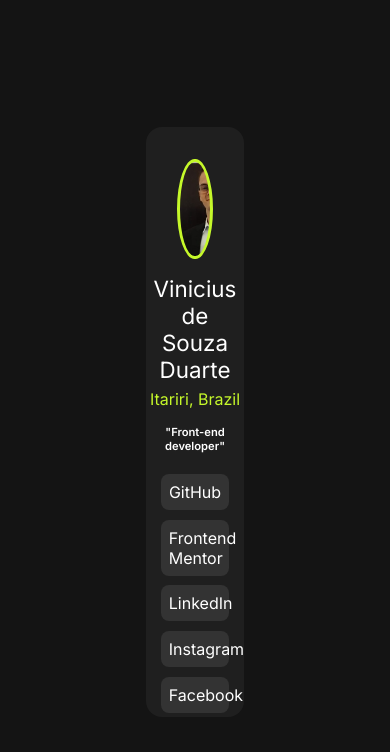
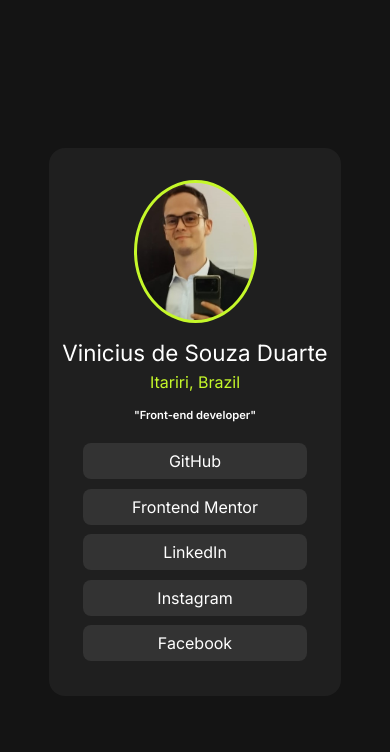
Before and after one commit to ViniCellist/Frontend-Mentor-Social-Link-Files, a plain HTML site: page index.html in a window 390 px wide. Drawn offline with Linux system fonts and the light colour scheme.

Commit message:
refactor: media query

```diff
--- a/style/media.css
+++ b/style/media.css
@@ -1,2 +1,40 @@
 /* - Mobile: 375px
 - Desktop: 1440px */
+
+@media (min-width: 375px) and (max-width: 749px) {
+    .container {
+        width: 75%;
+        height: 65%;
+    }
+
+    .container__avatar {
+        width: 40%;
+        height: 25%;
+    }
+}
+
+/* @media (min-width: 750px) {
+    .container {
+        width: 60%;
+        height: 75%;
+
+    }
+
+    .container__avatar {
+        width: 35%;
+        height: 25%;
+    }
+}
+
+@media (min-width: 1440px) {
+    .container {
+        width: 35%;
+        height: 75%;
+
+    }
+
+    .container__avatar {
+        width: 35%;
+        height: 25%;
+    }
+} */
```
